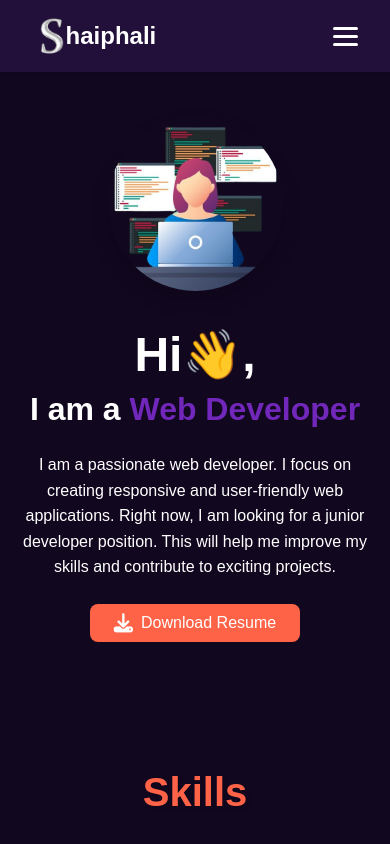
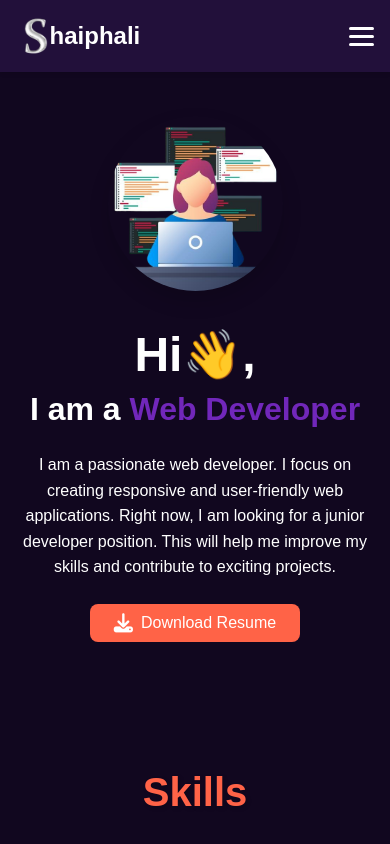
Before and after one commit to Shaiphali23/Shaiphali-Portfolio, a plain HTML site: page frontend/index.html in a window 390 px wide. Shown: the top 844 px of the page. Drawn offline with nearby package versions, Linux system fonts and the light colour scheme.

Commit message:
Updated the code in style.css

```diff
--- a/frontend/css/style.css
+++ b/frontend/css/style.css
@@ -75,6 +75,9 @@ nav {
   background-color: var(--secondary-color);
 }
 @media only screen and (max-width: 768px) {
+  header {
+    padding: 1rem;
+  }
   .nav-menu {
     display: none;
     flex-direction: column;
```
